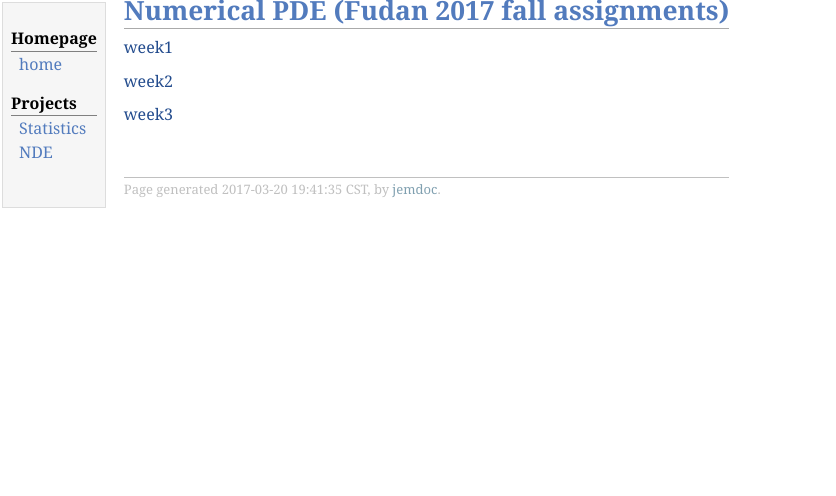
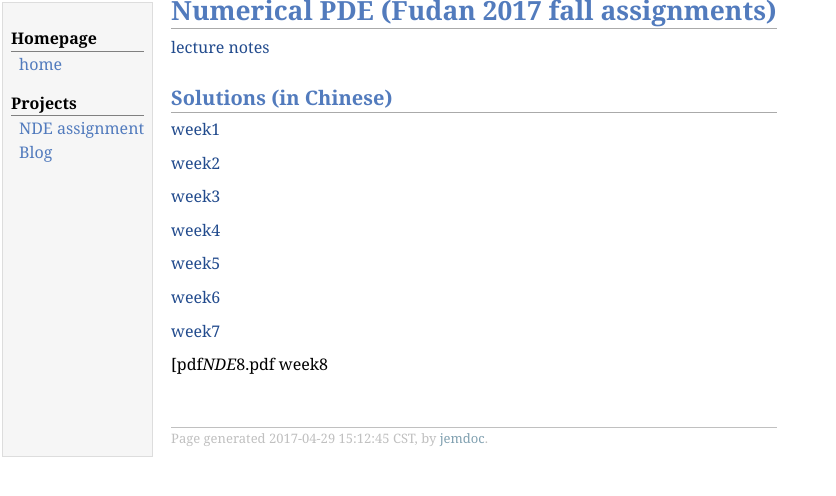
Before and after one commit to EvergreenTree/homepage, a plain HTML site: page NDE.html in a window 1280 px wide. Shown: the whole page, without its empty margins (0-836 px from the left). Drawn offline with Linux system fonts and the light colour scheme.

Commit message:
NDE
update

```diff
--- a/NDE.html
+++ b/NDE.html
@@ -14,17 +14,24 @@
 <div class="menu-category">Homepage</div>
 <div class="menu-item"><a href="index.html">home</a></div>
 <div class="menu-category">Projects</div>
-<div class="menu-item"><a href="stat.html">Statistics</a></div>
-<div class="menu-item"><a href="NDE.html">NDE</a></div>
+<div class="menu-item"><a href="NDE.html">NDE&nbsp;assignment</a></div>
+<div class="menu-item"><a href="http://blog.changqingfu.com/">Blog</a></div>
 </td>
 <td id="layout-content">
 <h1>Numerical PDE (Fudan 2017 fall assignments)</h1>
+<p><a href="pdf/0.pdf">lecture notes</a></p>
+<h2>Solutions (in Chinese)</h2>
 <p><a href="pdf/NDE/1.pdf">week1</a></p>
 <p><a href="pdf/NDE/2.pdf">week2</a></p>
 <p><a href="pdf/NDE/3.pdf">week3</a></p>
+<p><a href="pdf/NDE/4.pdf">week4</a></p>
+<p><a href="pdf/NDE/5.pdf">week5</a></p>
+<p><a href="pdf/NDE/6.pdf">week6</a></p>
+<p><a href="pdf/NDE/7.pdf">week7</a></p>
+<p>[pdf<i>NDE</i>8.pdf week8</p>
 <div id="footer">
 <div id="footer-text">
-Page generated 2017-03-20 19:41:35 CST, by <a href="http://jemdoc.jaboc.net/">jemdoc</a>.
+Page generated 2017-04-29 15:12:45 CST, by <a href="http://jemdoc.jaboc.net/">jemdoc</a>.
 </div>
 </div>
 </td>
```
Also changed, not shown: index.html (+5 -5 lines), stat.html (+1 -1 lines), 9 other files.
